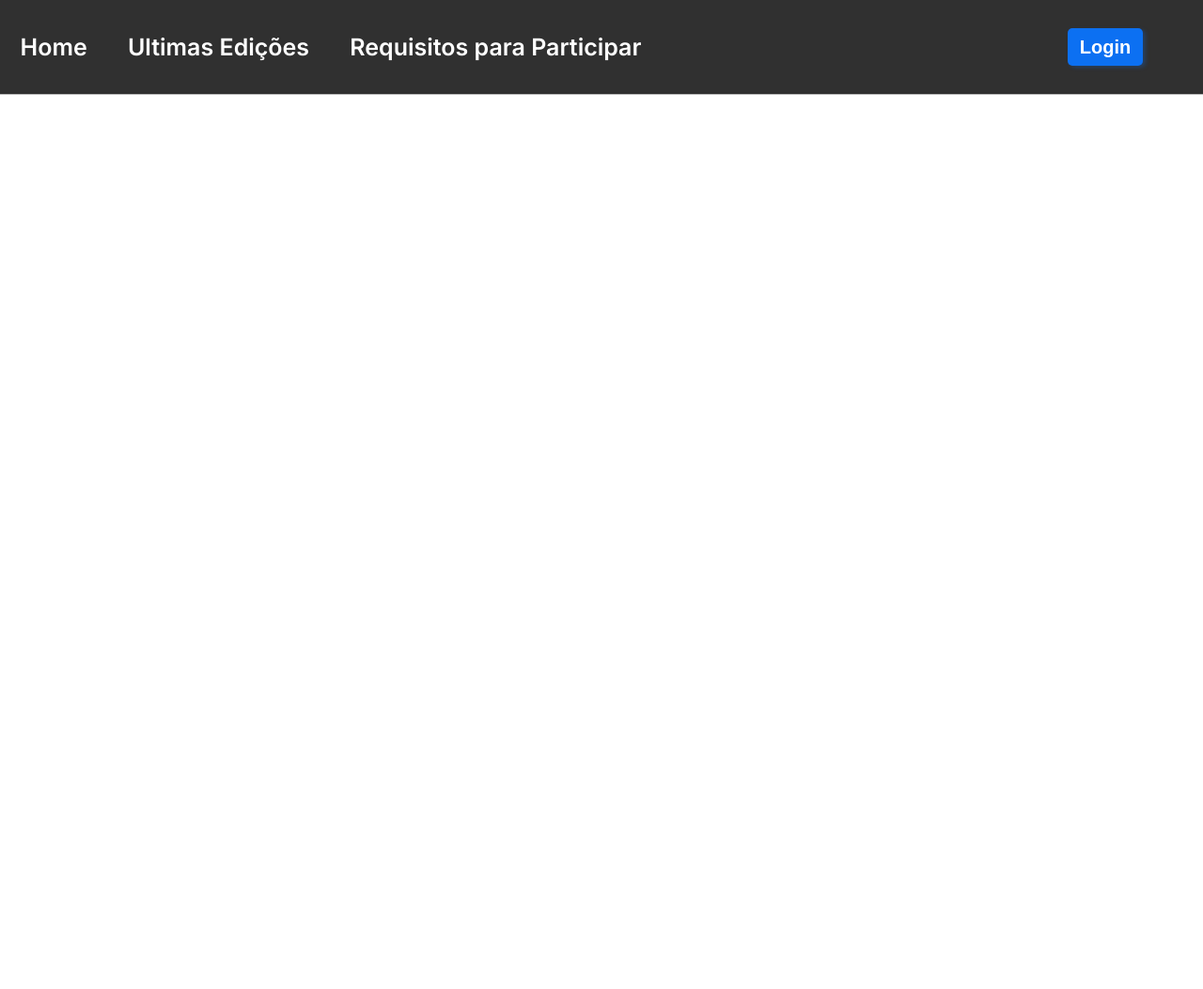
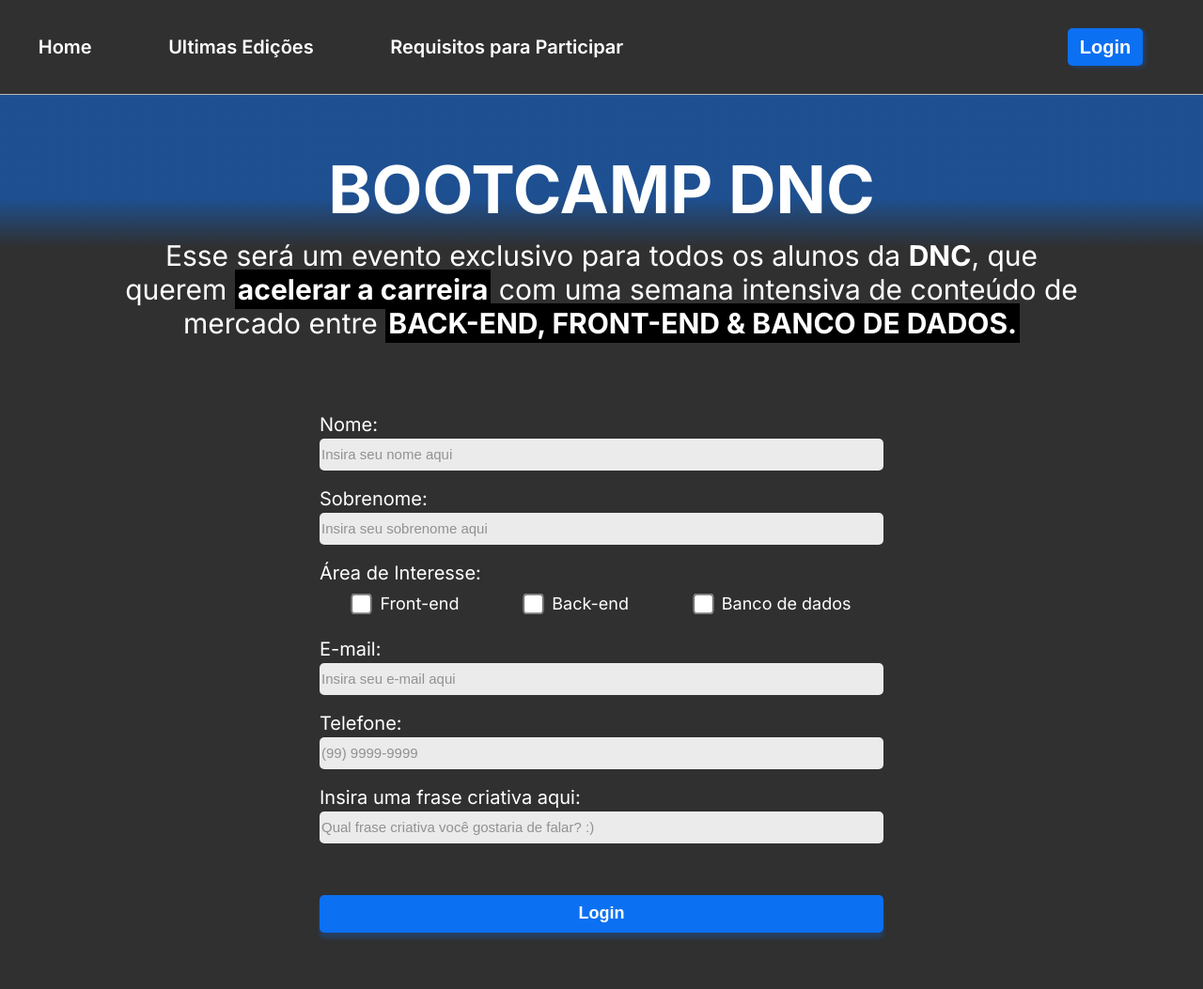
Before and after one commit to cacastroas/Bootcamp, a plain HTML site: page index.html in a window 1280 px wide. Shown: the whole page at 94% size. Before the commit the page ends 800 px from the top, so only its background shows below. Drawn offline with Linux system fonts and the light colour scheme.

Commit message:
Seção principál
Inclusão da seção principal com formulário

```diff
--- a/index.html
+++ b/index.html
@@ -23,10 +23,70 @@
         <button id="login">Login</button>
     </nav>
 
-    <!--INFORMATIVO-->
+    <section id="infoForm">
+        <!--INFORMATIVO-->
+        <header id="informativo">
+            <h1>BOOTCAMP DNC</h1>
+            <h2>Esse será um evento exclusivo para todos os alunos da <b>DNC</b>, que querem <span
+                    class="fundo">acelerar a carreira</span> com uma semana
+                intensiva de conteúdo de mercado entre <span class="fundo">BACK-END, FRONT-END & BANCO DE DADOS.</span>
+            </h2>
+        </header>
 
+        <!--FORMULARIO-->
+        <form action="">
+            <div class="form">
+                <label for="">Nome:</label>
+                <input type="text" placeholder="Insira seu nome aqui">
+            </div>
 
+            <div class="form">
+                <label for="">Sobrenome:</label>
+                <input type="text" placeholder="Insira seu sobrenome aqui">
+            </div>
 
+            <div class="form">
+                <label for="">Área de Interesse:</label>
+                <div class="checkbox-itens">
+                    <div class="checkbox-itens">
+                        <input type="checkbox" value="front">
+                        <label>Front-end</label>
+                    </div>
+
+                    <div class="checkbox-itens">
+                        <input type="checkbox" value="back">
+                        <label>Back-end</label>
+                    </div>
+
+                    <div class="checkbox-itens">
+                        <input type="checkbox" value="bd">
+                        <label>Banco de dados</label>
+                    </div>
+                </div>
+            </div>
+
+            <div class="form">
+                <label for="">E-mail:</label>
+                <input type="text" placeholder="Insira seu e-mail aqui">
+            </div>
+
+            <div class="form">
+                <label for="">Telefone:</label>
+                <input type="text" placeholder="(99) 9999-9999">
+            </div>
+
+            <div class="form">
+                <label for="">Insira uma frase criativa aqui:</label>
+                <input type="text" placeholder="Qual frase criativa você gostaria de falar? :)">
+            </div>
+
+            <input type="submit" value="Login">
+        </form>
+    </section>
+
+    <footer>
+
+    </footer>
 </body>
 
 </html>
--- a/style.css
+++ b/style.css
@@ -1,37 +1,50 @@
+:root {
+    --azul: #0c70f2;
+    --preto: #303030;
+    --cinza: #C9C9C9;
+}
+
 body {
     margin: 0px;
     padding: 0px;
     font-family: 'Inter', sans-serif;
+
+    background: linear-gradient(180deg, rgba(12, 112, 242, 0.50) 20%, rgba(12, 112, 242, 0.00) 25%), #303030;
+    background-repeat: no-repeat;
 }
 
 /*MENU SUPERIOR*/
 
-#menuNavegacao { /*Nav superior*/
+#menuNavegacao {
+    /*Nav superior*/
     width: 100%;
     height: 100px;
     border-bottom: 1px solid #BABABA;
 
-    background-color: #303030;
+    background-color: var(--preto);
     display: flex;
     justify-content: space-between;
     align-items: center;
 }
 
-#menuSuperior { /*Div do menu superior*/
+#menuSuperior {
+    /*Div do menu superior*/
     display: flex;
     width: 55%;
     justify-content: space-around;
 }
 
-#menuSuperior a { /*Links dentro da div de menu superior*/
+#menuSuperior a {
+    /*Links dentro da div de menu superior*/
     color: white;
-    font-size: 25px;
+    font-size: 20px;
     font-weight: 600;
     text-decoration: none;
 }
 
-#login { /*Botão de login*/
-    background-color: #0c70f2;
+#login {
+    /*Botão de login*/
+    background-color: var(--azul);
     border: 0px;
     border-radius: 5px;
     box-shadow: 3px 2px 4px rgba(12, 112, 242, 0.25);
@@ -49,10 +62,122 @@ body {
 }
 
 #login:hover {
-    background-color: #0964db;
+    background-color: var(--azul);
     color: white;
     transform: translateY(-2px);
     transition-duration: 0.5s;
 }
 
 /*INFORMATIVO*/
+section {
+    display: flex;
+    flex-direction: column;
+    align-items: center;
+    justify-content: center;
+}
+
+#informativo {
+    text-align: center;
+    width: 80%;
+}
+
+#informativo h1 {
+    color: white;
+    font-size: 70px;
+    font-weight: 800;
+
+    margin-bottom: 10px;
+}
+
+#informativo h2 {
+    color: white;
+    font-size: 30px;
+    font-weight: 500;
+
+    margin-top: 10px;
+}
+
+.fundo {
+    background-color: black;
+    font-weight: bold;
+    padding: 3px;
+}
+
+/*FORMULÁRIO*/
+form {
+    color: white;
+    font-size: 20px;
+    font-weight: 500;
+
+    width: 600px;
+
+    margin-top: 40px;
+}
+
+.form {
+    display: flex;
+    flex-direction: column;
+
+    margin-top: 10px;
+    margin-bottom: 15px;
+}
+
+form input {
+    background-color: rgba(255, 255, 255, 0.90);
+    border-radius: 5px;
+    border: 0px;
+
+    height: 30px;
+
+    font-size: 15px;
+    padding: 2px;
+}
+
+form label {
+    margin-bottom: 3px;
+    margin-top: 3px;
+}
+
+form input::placeholder {
+    color: rgba(57, 57, 57, 0.5);
+}
+
+.checkbox-itens label {
+    font-size: 18px;
+    margin-left: 10px;
+}
+
+.checkbox-itens {
+    display: flex;
+    justify-content: space-around;
+    align-items: center;
+}
+
+input[type="checkbox"] {
+    transform: scale(1.7);
+}
+
+input[type="submit"] {
+    background-color: var(--azul);
+    border-radius: 5px;
+    border: 0px;
+
+    margin-top: 40px;
+    margin-bottom: 60px;
+
+    width: 100%;
+    height: 40px;
+
+    color: white;
+    font-size: 18px;
+    font-weight: 600;
+
+    box-shadow: 0px 6px 4px rgba(12, 112, 242, 0.25);
+    cursor: pointer;
+}
+
+input[type="submit"]:hover {
+    transform: translateY(-7px);
+    transition-duration: 0.5s;
+    box-shadow: 0px 5px 10px 0px rgba(12, 112, 242, 0.5);
+}
```
